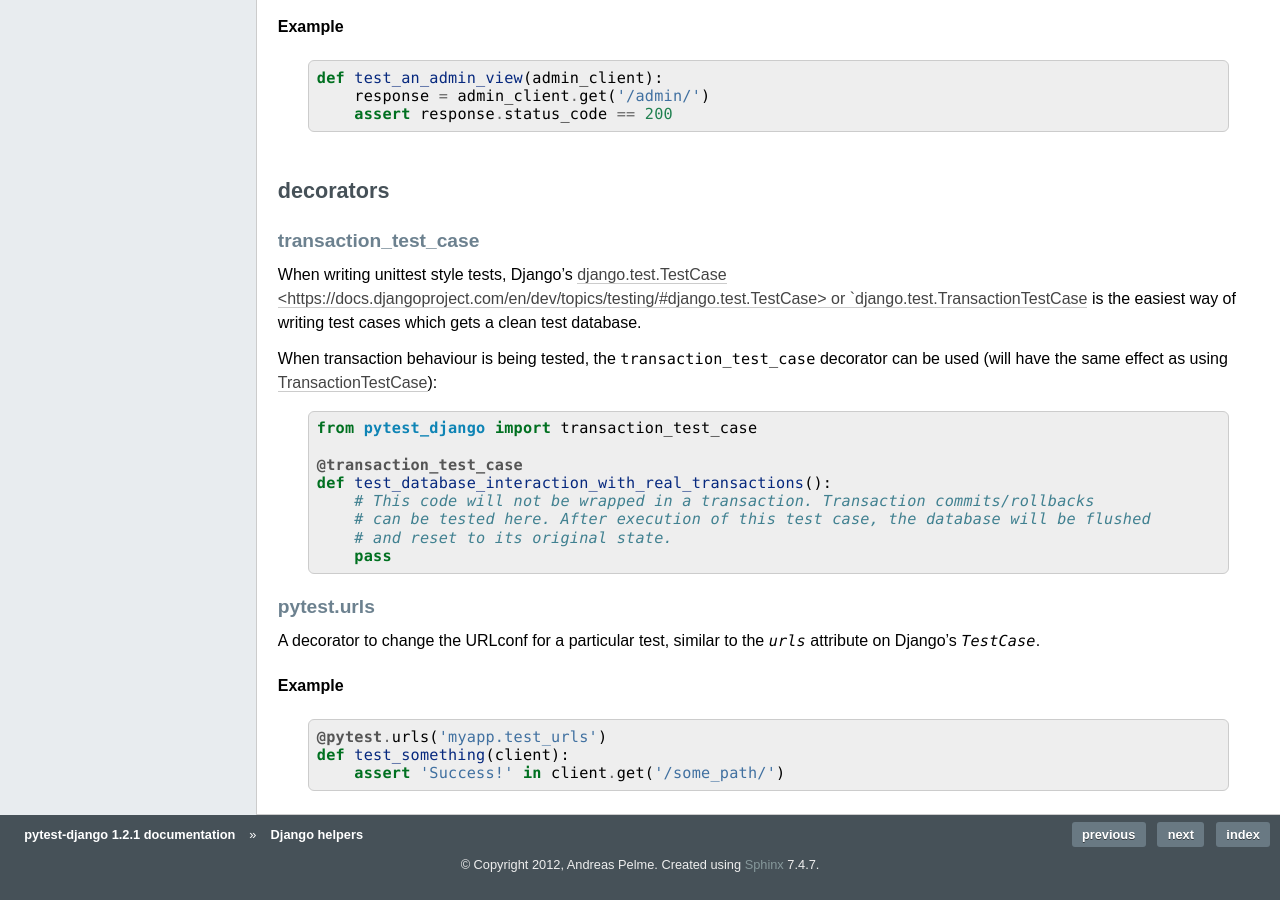
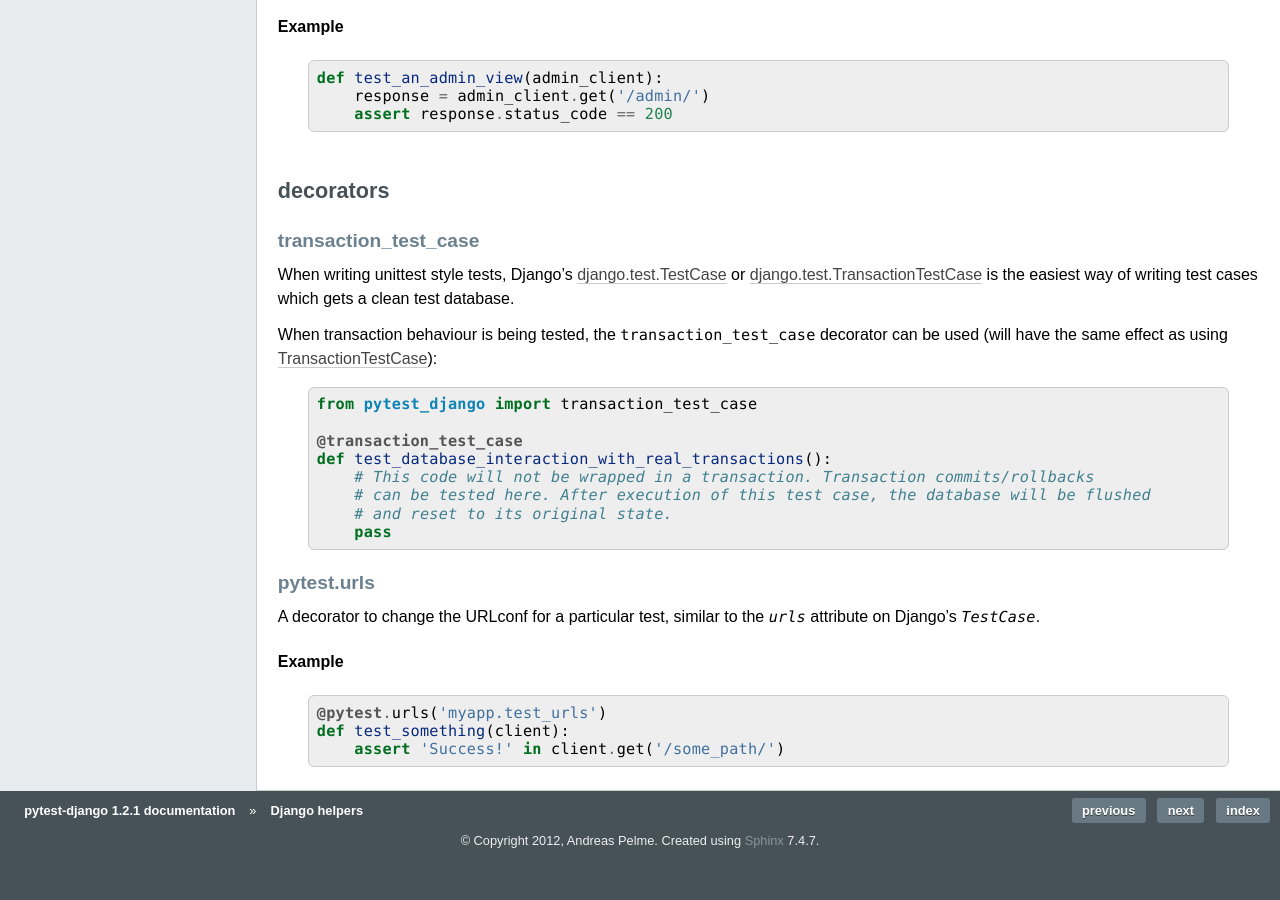
Before and after one commit to pytest-dev/pytest-django, a Sphinx documentation site: the page built from docs/helpers.rst, in a window 1280 px wide and 900 px high, scrolled down 811 px. Built offline with Sphinx 7.4.7, drawn with Linux system fonts in a browser that asks for light colours; after the commit the page ends 1687 px from its top, so only the background shows below that.

Commit message:
Fix an RST syntax typo

```diff
--- a/docs/helpers.rst
+++ b/docs/helpers.rst
@@ -59,7 +59,7 @@ decorators
 transaction_test_case
 ~~~~~~~~~~~~~~~~~~~~~
 
-When writing unittest style tests, Django's `django.test.TestCase <https://docs.djangoproject.com/en/dev/topics/testing/#django.test.TestCase> or
+When writing unittest style tests, Django's `django.test.TestCase <https://docs.djangoproject.com/en/dev/topics/testing/#django.test.TestCase>`_ or
 `django.test.TransactionTestCase <https://docs.djangoproject.com/en/dev/topics/testing/#django.test.TransactionTestCase>`_ is the easiest way of
 writing test cases which gets a clean test database.
 
```
